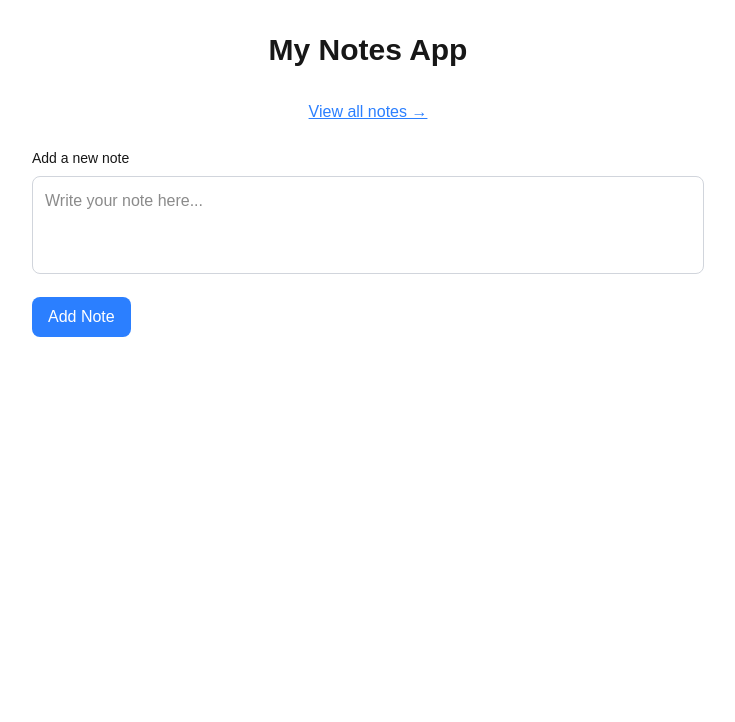
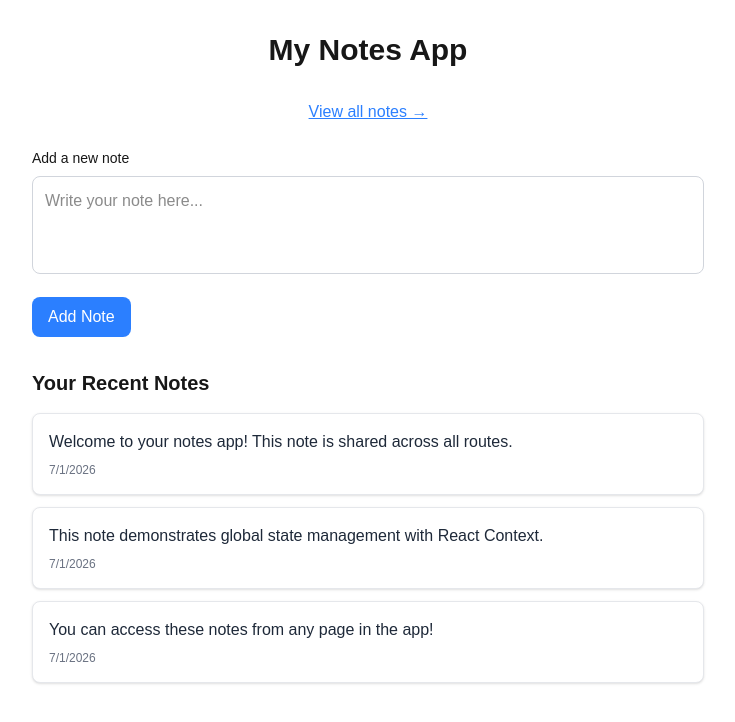
Before and after one commit to YunusEmreKilic44/notes-app-next, a Next.js app: page / in a window 1280 px wide. Shown: the top 722 px of the page, without its empty margins (272-1007 px from the left). Built offline with nearby package versions, Linux system fonts and the light colour scheme.

Commit message:
NotesList

```diff
--- a/app/layout.tsx
+++ b/app/layout.tsx
@@ -1,6 +1,7 @@
 import type { Metadata } from "next";
 import { Geist, Geist_Mono } from "next/font/google";
 import "./globals.css";
+import { NotesProvider } from "@/context/NotesContext";
 
 const geistSans = Geist({
   variable: "--font-geist-sans",
@@ -27,7 +28,9 @@ export default function RootLayout({
       lang="en"
       className={`${geistSans.variable} ${geistMono.variable} h-full antialiased`}
     >
-      <body className="min-h-full flex flex-col">{children}</body>
+      <body className="min-h-full flex flex-col">
+        <NotesProvider>{children}</NotesProvider>
+      </body>
     </html>
   );
 }
--- a/app/page.tsx
+++ b/app/page.tsx
@@ -1,4 +1,5 @@
 import NoteInput from "@/components/NoteInput";
+import NotesList from "@/components/NotesList";
 import Link from "next/link";
 
 export default function Home() {
@@ -16,6 +17,8 @@ export default function Home() {
           </Link>
         </div>
         <NoteInput />
+
+        <NotesList />
       </div>
     </div>
   );
--- /dev/null
+++ b/components/NotesList.tsx
@@ -0,0 +1,39 @@
+"use client";
+import { useNotes } from "@/context/NotesContext";
+
+const NotesList = () => {
+  const { notes, deleteNote } = useNotes();
+
+  const recentNotes = notes.slice(0, 3);
+
+  return (
+    <div>
+      <h2 className="text-xl font-semibold mb-4">Your Recent Notes</h2>
+      {recentNotes.length === 0 ? (
+        <p className="text-gray-500 italic">
+          No notes yet. Add your first note above!
+        </p>
+      ) : (
+        <div className="space-y-3">
+          {recentNotes.map((note) => (
+            <div
+              className="p-4 border border-gray-200 rounded-lg bg-white shadow-sm relative group"
+              key={note.id}
+            >
+              <p className="text-gray-800 mb-2 pr-12">{note.text}</p>
+              <p className="text-xs text-gray-500">{note.createdAt}</p>
+              <button
+                className="absolute top-2 text-3xl right-2 text-red-500 hover:text-red-700 opacity-0 group-hover:opacity-100 transition-opacity"
+                onClick={() => deleteNote(note.id)}
+              >
+                X
+              </button>
+            </div>
+          ))}
+        </div>
+      )}
+    </div>
+  );
+};
+
+export default NotesList;
--- a/context/NotesContext.tsx
+++ b/context/NotesContext.tsx
@@ -1,3 +1,4 @@
+"use client";
 import { createContext, useContext, useState } from "react";
 
 interface Note {
```
